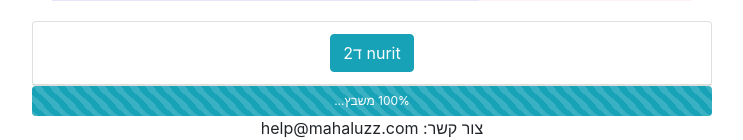
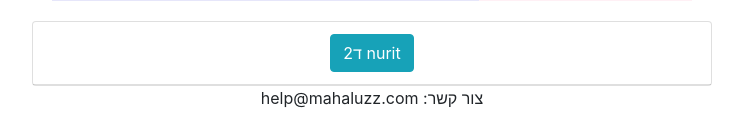
Before and after one commit to tomron27/mahaluzz, a Django app: page /master/bar/1 in a window 1280 px wide, after a click that opens the changed part; the page is wider, and only the part inside the window is pictured. Shown: the part 803-943 px from the top of that part, without its empty margins (183-926 px from the left). After the commit the page ends 911 px from the top of that part, so only its background shows below. Run offline with Django 3.2, Linux system fonts and the light colour scheme; data comes from the database, SQL or seed files in the repository; some libraries are stand-ins or nearby versions.

Commit message:
prog bar part 2

```diff
--- a/main/views.py
+++ b/main/views.py
@@ -72,12 +72,11 @@ def master(request, username, status):
         schedule = {'dates': dates, 'schedule_data': return_schedule(teacher_name, 'Teacher')}
         data[teacher_name] = {'name': teacher_name, 'classroom': class_x.name, 'schedule': schedule,
                               'messages': all_messages}
-    # if request.method == 'POST':
-    #     if request.POST.dict()['start_schedule'] == 'true':
-    #         t = Thread(target=master_scheduling, args=(request, username, data))
-    #         t.start()
-    #         t.join()
-    #         return redirect('master', username=username, status='in_progress')
+    if request.method == 'POST':
+        if request.POST.dict()['start_schedule'] == 'true':
+            # t = Thread(target=master_scheduling, args=(request, username, data))
+            # t.start()
+            return redirect('master', username=username, status='in_progress')
 
     return render(request, 'master.html', {'master_name': user_data.first_name, 'data': data, 'status': status})
 
--- a/templates/master.html
+++ b/templates/master.html
@@ -16,7 +16,6 @@
 
 <script>
     $(function(){
-    $('#btn').click(function() {
         var progressed = 1;
         var interval = setInterval(
             function () {
@@ -27,23 +26,8 @@
                 .text(progressed + "% משבץ...");
             if (progressed >= 100)
                 clearInterval(interval);
-        }, 1 * 100);
+        }, 7 * 100);
     });
-});
-</script>
-<script>
-            $(function () {
-                var progressed = 1;
-                var interval = setInterval(function () {
-                    progressed += 1;
-                    $("#moving-progress-bar")
-                        .css("width", progressed + "%")
-                        .attr("aria-valuenow", progressed)
-                        .text(progressed + "% משבץ...");
-                    if (progressed >= 100)
-                        clearInterval(interval);
-                }, 1 * 100);
-            });
 </script>
 <script>
 	$(function () {
@@ -52,11 +36,11 @@
 </script>
    <div class="row">
     <div class="col-2">
-{#        <form method="post">#}
-{#            {% csrf_token %}#}
-{#            <button type="submit" id="btn" name="start_schedule" value="true" class="btn btn-danger">הרכבת מערכת</button>#}
-{#        </form>#}
-        <button id="btn" type="button" class="btn btn-danger">הרכבת מערכת</button>
+        <form method="post">
+            {% csrf_token %}
+            <button type="submit" id="btn" name="start_schedule" value="true" class="btn btn-danger">הרכבת מערכת</button>
+        </form>
+{#        <button id="btn" type="button" class="btn btn-danger">הרכבת מערכת</button>#}
     </div>
        <div class="col-2">
       <div class="dropdown" align="right">
@@ -130,8 +114,15 @@
     </div>
     </div>
 
-<!-- Find somewhere to put this... -->
-<div id="progBar" class="progress" style="height: 30px;">
-  <div id="moving-progress-bar" class="progress-bar bg-info progress-bar-striped"  role="progressbar" aria-valuenow="0" aria-valuemin="0" aria-valuemax="100" ></div>
-</div>
+    {% if 'in_progress' in status%}
+    <div id="progBar" class="progress" style="height: 30px;">
+      <div id="moving-progress-bar" class="progress-bar bg-info progress-bar-striped"  role="progressbar" aria-valuenow="0" aria-valuemin="0" aria-valuemax="100" ></div>
+    </div>
+    {% endif %}
+    {% if 'success' in status %}
+        Success
+    {% endif %}
+    {% if 'error' in status %}
+        Error
+    {% endif %}
 {% endblock %}
```
